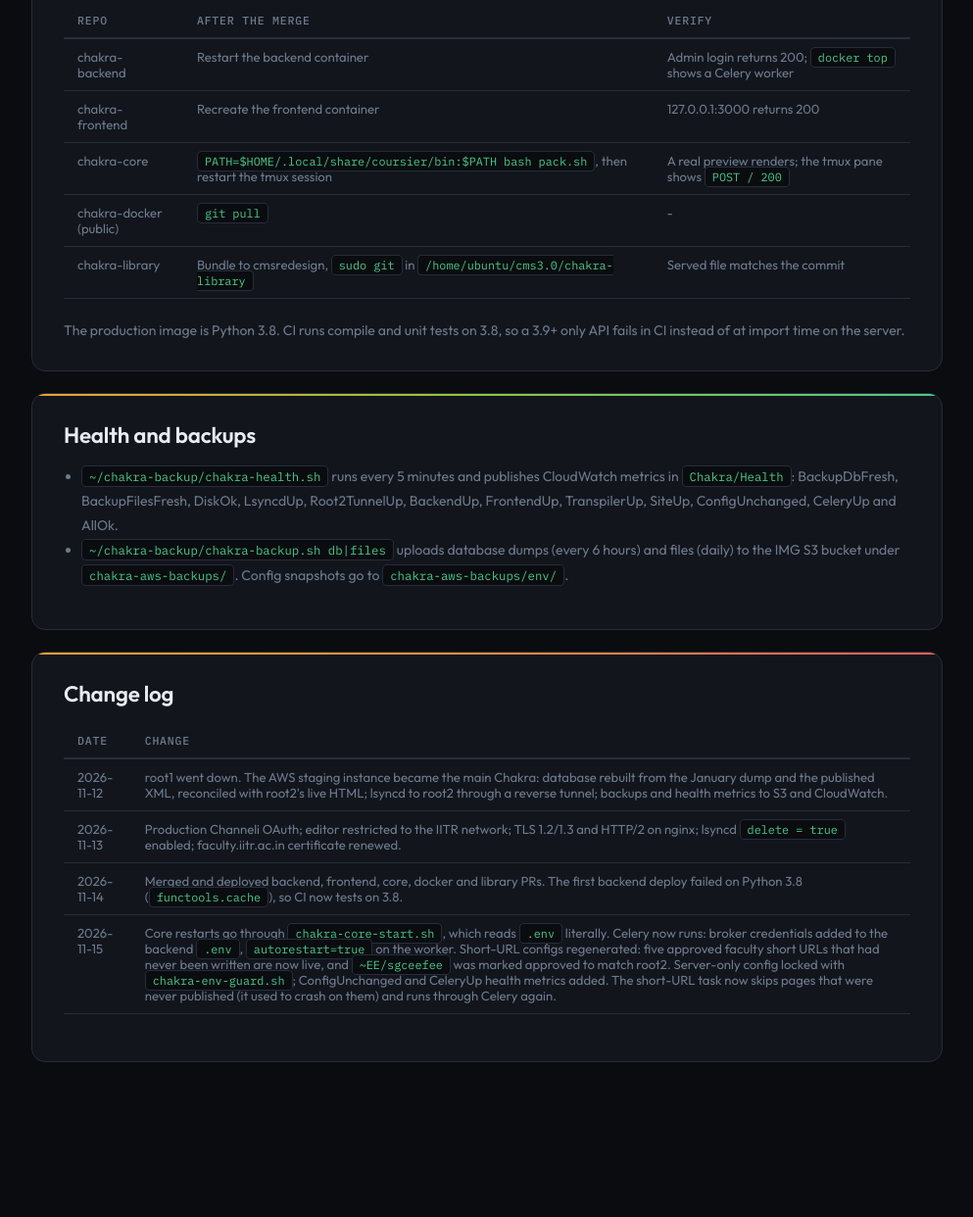
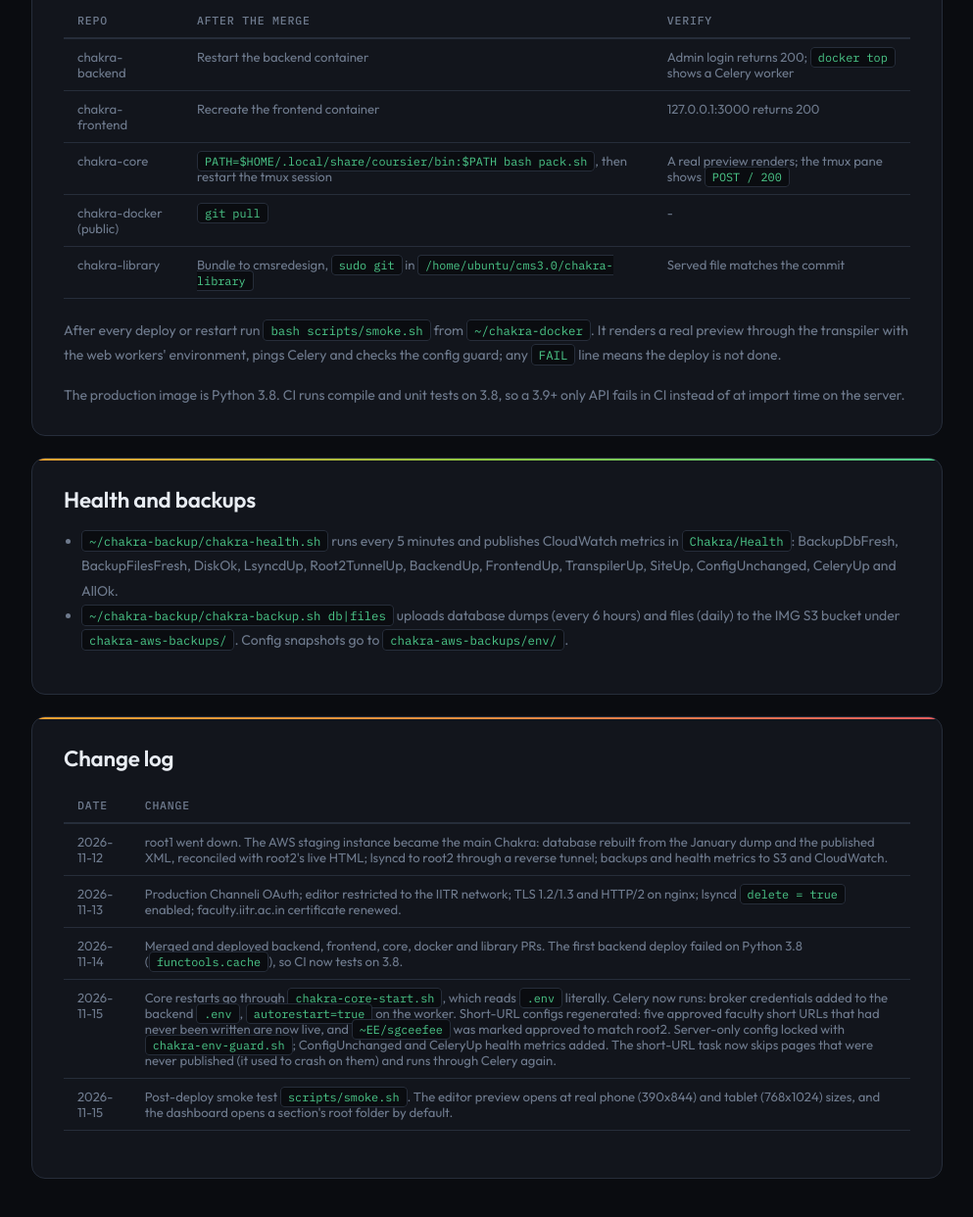
Before and after one commit to IMGIITRoorkee/chakra-docker, a plain HTML site: page architecture/aws-production.html in a window 1280 px wide. Shown: the part 2501-3743 px from the top of the page at 98% size, without its empty margins (278-1271 px from the left). Before the commit the page ends 3687 px from the top, so only its background shows below. Drawn offline with Linux system fonts and the light colour scheme.

Commit message:
docs(architecture): add the smoke test to the deploy steps

```diff
--- a/architecture/aws-production.html
+++ b/architecture/aws-production.html
@@ -94,6 +94,7 @@ git merge --ff-only origin/master</div>
   <tr><td>chakra-library</td><td>Bundle to cmsredesign, <code>sudo git</code> in <code>/home/ubuntu/cms3.0/chakra-library</code></td><td>Served file matches the commit</td></tr>
 </table>
 </div>
+<p style="margin-top:16px;">After every deploy or restart run <code>bash scripts/smoke.sh</code> from <code>~/chakra-docker</code>. It renders a real preview through the transpiler with the web workers' environment, pings Celery and checks the config guard; any <code>FAIL</code> line means the deploy is not done.</p>
 <p style="margin-top:16px;">The production image is Python 3.8. CI runs compile and unit tests on 3.8, so a 3.9+ only API fails in CI instead of at import time on the server.</p>
 </div>
 
@@ -116,6 +117,7 @@ git merge --ff-only origin/master</div>
   <tr><td>2026-11-13</td><td>Production Channeli OAuth; editor restricted to the IITR network; TLS 1.2/1.3 and HTTP/2 on nginx; lsyncd <code>delete = true</code> enabled; faculty.iitr.ac.in certificate renewed.</td></tr>
   <tr><td>2026-11-14</td><td>Merged and deployed backend, frontend, core, docker and library PRs. The first backend deploy failed on Python 3.8 (<code>functools.cache</code>), so CI now tests on 3.8.</td></tr>
   <tr><td>2026-11-15</td><td>Core restarts go through <code>chakra-core-start.sh</code>, which reads <code>.env</code> literally. Celery now runs: broker credentials added to the backend <code>.env</code>, <code>autorestart=true</code> on the worker. Short-URL configs regenerated: five approved faculty short URLs that had never been written are now live, and <code>~EE/sgceefee</code> was marked approved to match root2. Server-only config locked with <code>chakra-env-guard.sh</code>; ConfigUnchanged and CeleryUp health metrics added. The short-URL task now skips pages that were never published (it used to crash on them) and runs through Celery again.</td></tr>
+  <tr><td>2026-11-15</td><td>Post-deploy smoke test <code>scripts/smoke.sh</code>. The editor preview opens at real phone (390x844) and tablet (768x1024) sizes, and the dashboard opens a section's root folder by default.</td></tr>
 </table>
 </div>
 </div>
```
